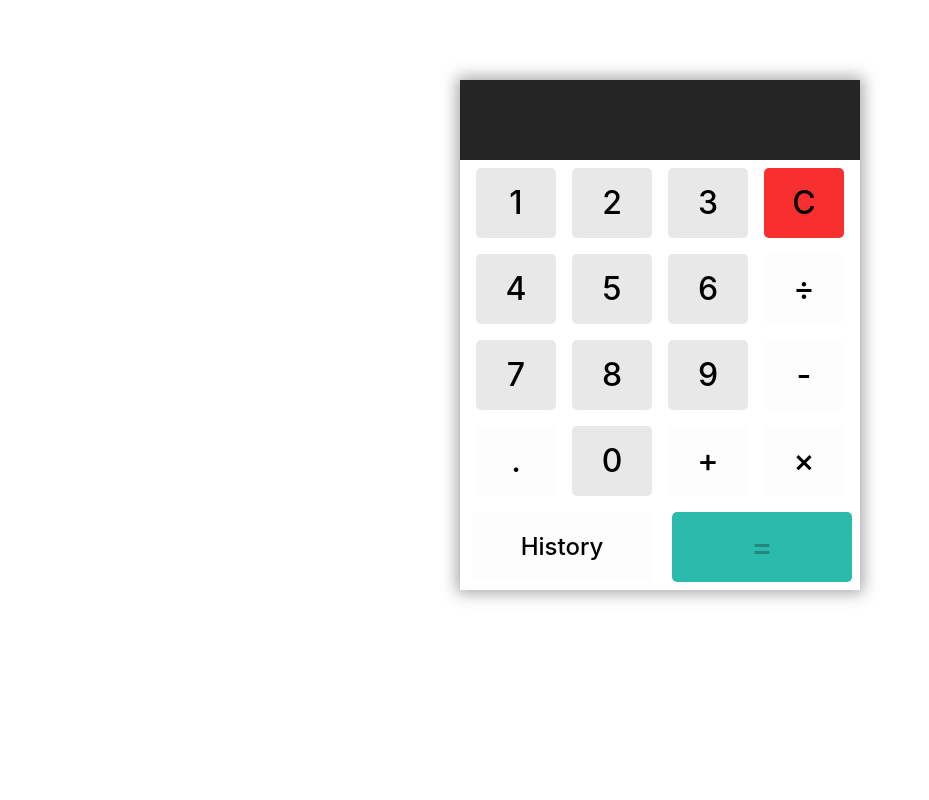
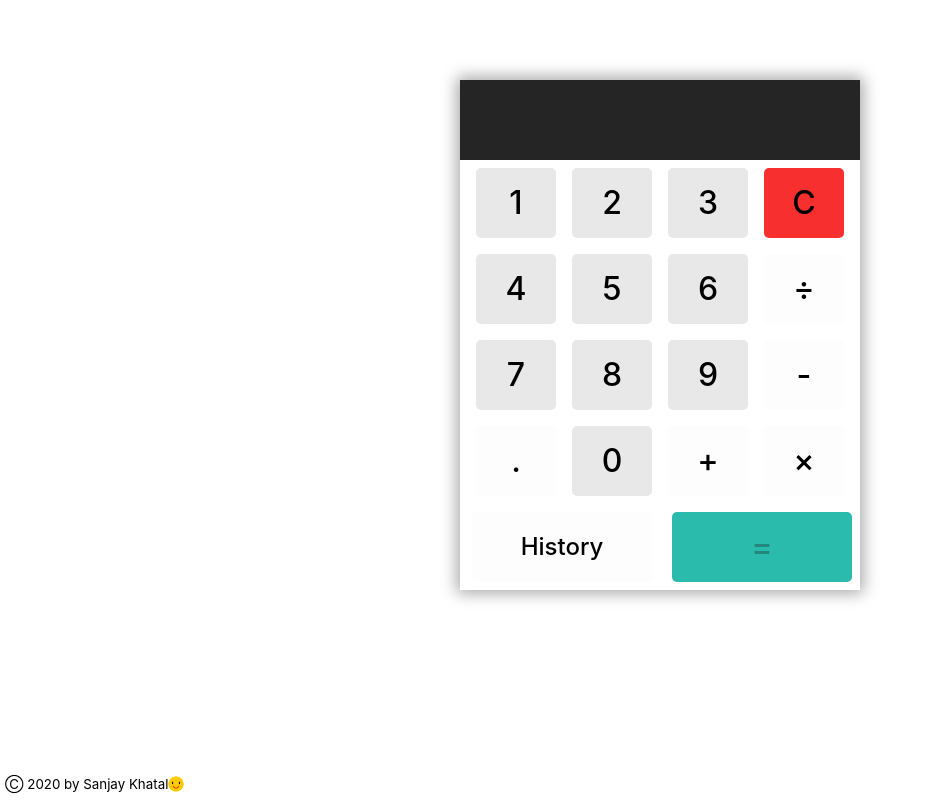
Before and after one commit to appsyk/appsyk.github.io, a plain HTML site: page index.html in a window 1280 px wide. Shown: the whole page, without its empty margins (0-929 px from the left). Drawn offline with nearby package versions, Linux system fonts and the light colour scheme.

Commit message:
footer and favicon added.

```diff
--- a/index.html
+++ b/index.html
@@ -1,9 +1,16 @@
 <html>
     <head>
-        <title>Calci...</title>
+        <!-- <title>Calci...</title> -->
+        <meta charset="utf-8" />
+        <link rel="shortcut icon" href="./img/favicon.ico" />
+        <meta name="viewport" content="width=device-width, initial-scale=1" />
+        <meta name="theme-color" content="#000000" />
+
         <link href="./styles.css" rel="stylesheet" >
         <link rel="stylesheet" href="https://stackpath.bootstrapcdn.com/bootstrap/4.4.1/css/bootstrap.min.css" integrity="sha384-Vkoo8x4CGsO3+Hhxv8T/Q5PaXtkKtu6ug5TOeNV6gBiFeWPGFN9MuhOf23Q9Ifjh" crossorigin="anonymous">
-    </head>
+
+        <title>Calci JS</title>
+      </head>
     <body onload="onLoader()">
 
         <div id='load-op' style="text-align: center; transform: translateY(50%);">
@@ -29,6 +36,9 @@
             </div>
 
         </div>
+        <div class='info-footer'>
+          <a href='https://github.com/appsyk' target='_blank'>&#9400; 2020 by Sanjay Khatal<img src='./img/favicon.ico' alt='smiley' style='width: 16px; vertical-align: text-bottom;' /></a>
+        </div>
     </div>
     </body>
     <script src="Calci.js"></script>
--- a/styles.css
+++ b/styles.css
@@ -213,3 +213,11 @@ text-align: center;
     font-weight: bold;
     word-break: break-all;
 }
+
+.info-footer a{
+    position: absolute;
+    bottom: 5px;
+    left: 5px;
+    color: black;
+    font-size: smaller;
+}
```
Also changed, not shown: img/favicon.ico (added).
